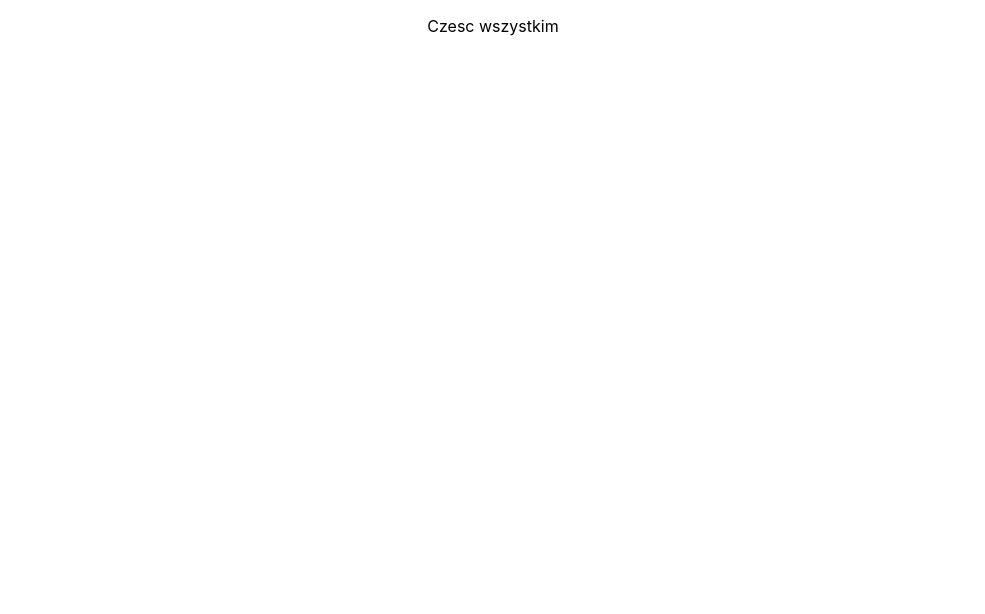
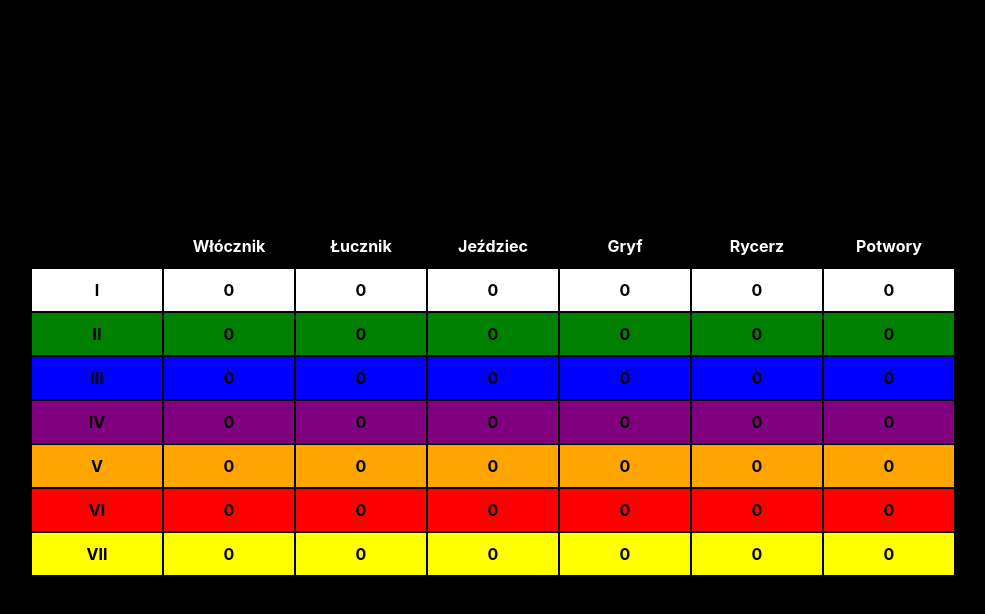
Before and after one commit to przemekpia/TBCalculator, a React (Create React App) app: page / in a window 1280 px wide. Shown: the top 614 px of the page, without its empty margins (147-1132 px from the left). Built offline with nearby package versions, Linux system fonts and the light colour scheme.

Commit message:
created table with colors

```diff
--- a/src/App.css
+++ b/src/App.css
@@ -28,6 +28,13 @@
   color: #61dafb;
 }
 
+th {
+  width: 10vw;
+  height: 5vh;
+}
+
+
+
 @keyframes App-logo-spin {
   from {
     transform: rotate(0deg);
--- a/src/App.js
+++ b/src/App.js
@@ -1,10 +1,98 @@
-import logo from './logo.svg';
-import './App.css';
+import logo from "./logo.svg";
+import "./App.css";
 
 function App() {
   return (
-    <div className="App">
-      <p>Czesc wszystkim</p>
+    <div
+      className="App"
+      style={{
+        backgroundColor: "black",
+        height: "100vh",
+        width: "100vw",
+        color: "white",
+        display: "flex",
+        alignItems: "center",
+        justifyContent: "center",
+      }}
+    >
+      <table>
+        <thead>
+          <tr>
+            <th></th>
+            <th>Włócznik</th>
+            <th>Łucznik</th>
+            <th>Jeździec</th>
+            <th>Gryf</th>
+            <th>Rycerz</th>
+            <th>Potwory</th>
+          </tr>
+        </thead>
+        <tbody>
+          <tr style={{backgroundColor: "white", color: "black"}}>
+            <th>I</th>
+            <th>0</th>
+            <th>0</th>
+            <th>0</th>
+            <th>0</th>
+            <th>0</th>
+            <th>0</th>
+          </tr>
+          <tr style={{backgroundColor: "green", color: "black"}}>
+            <th>II</th>
+            <th>0</th>
+            <th>0</th>
+            <th>0</th>
+            <th>0</th>
+            <th>0</th>
+            <th>0</th>
+          </tr>
+          <tr style={{backgroundColor: "blue", color: "black"}}>
+            <th>III</th>
+            <th>0</th>
+            <th>0</th>
+            <th>0</th>
+            <th>0</th>
+            <th>0</th>
+            <th>0</th>
+          </tr>
+          <tr style={{backgroundColor: "purple", color: "black"}}>
+            <th>IV</th>
+            <th>0</th>
+            <th>0</th>
+            <th>0</th>
+            <th>0</th>
+            <th>0</th>
+            <th>0</th>
+          </tr>
+          <tr style={{backgroundColor: "orange", color: "black"}}>
+            <th>V</th>
+            <th>0</th>
+            <th>0</th>
+            <th>0</th>
+            <th>0</th>
+            <th>0</th>
+            <th>0</th>
+          </tr>
+          <tr style={{backgroundColor: "red", color: "black"}}>
+            <th>VI</th>
+            <th>0</th>
+            <th>0</th>
+            <th>0</th>
+            <th>0</th>
+            <th>0</th>
+            <th>0</th>
+          </tr>
+          <tr style={{backgroundColor: "yellow", color: "black"}}>
+            <th>VII</th>
+            <th>0</th>
+            <th>0</th>
+            <th>0</th>
+            <th>0</th>
+            <th>0</th>
+            <th>0</th>
+          </tr>
+        </tbody>
+      </table>
     </div>
   );
 }
```
